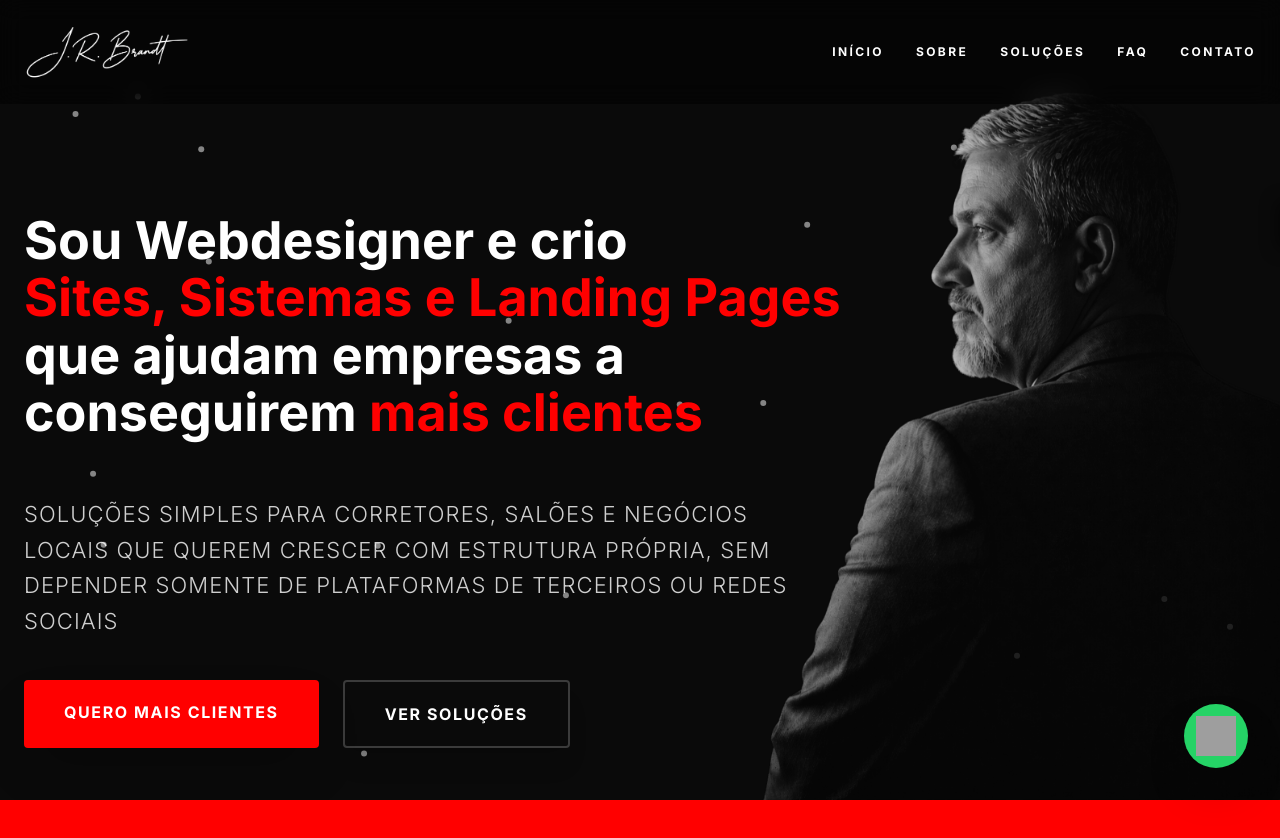
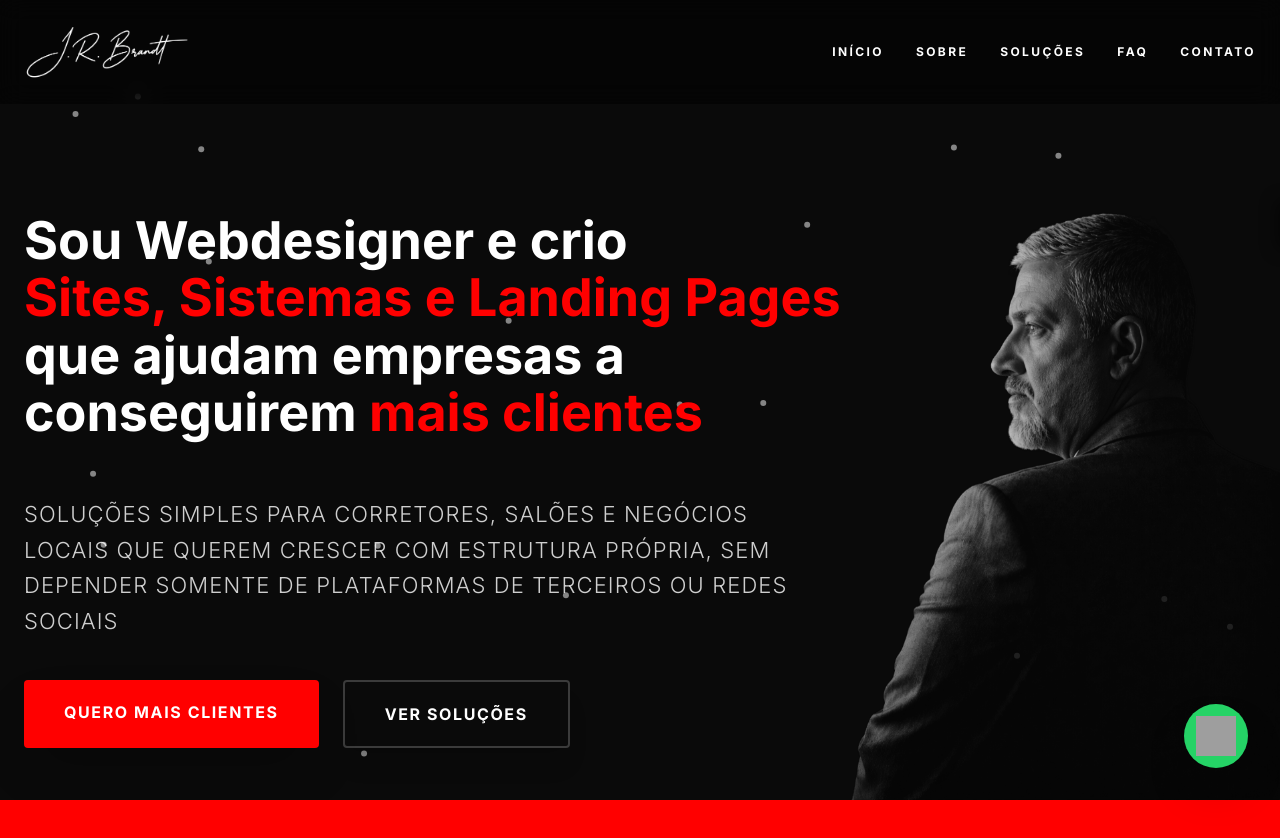
Before and after one commit to jrmacbrandt/J.Roberto, a React (Vite) app: page / in a window 1280 px wide. Shown: the top 838 px of the page. Built offline with nearby package versions, Linux system fonts and the light colour scheme; grey boxes are pictures that could not be loaded; a web font is replaced by a local one.

Commit message:
fix: precisely calculate max height to guarantee a 15px gap below header

```diff
--- a/src/App.tsx
+++ b/src/App.tsx
@@ -255,11 +255,11 @@ const Header = () => {
         </div>
 
         {/* Lado Direito: Imagem de Perfil (Apenas Desktop) */}
-        <div className="hidden md:block md:col-span-4 md:absolute md:bottom-0 md:right-0 w-full md:w-[43%] pointer-events-none select-none z-10">
+        <div className="hidden md:flex md:absolute md:bottom-0 md:right-0 w-full md:w-[50%] pointer-events-none select-none z-10 justify-end items-end">
           <img
             src="/profile.png"
             alt="J. Roberto Brandt"
-            className="w-full h-auto object-cover object-top grayscale opacity-80"
+            className="max-w-full max-h-[calc(100vh-115px)] w-auto h-auto object-contain object-bottom grayscale opacity-80"
           />
         </div>
       </div>
```
